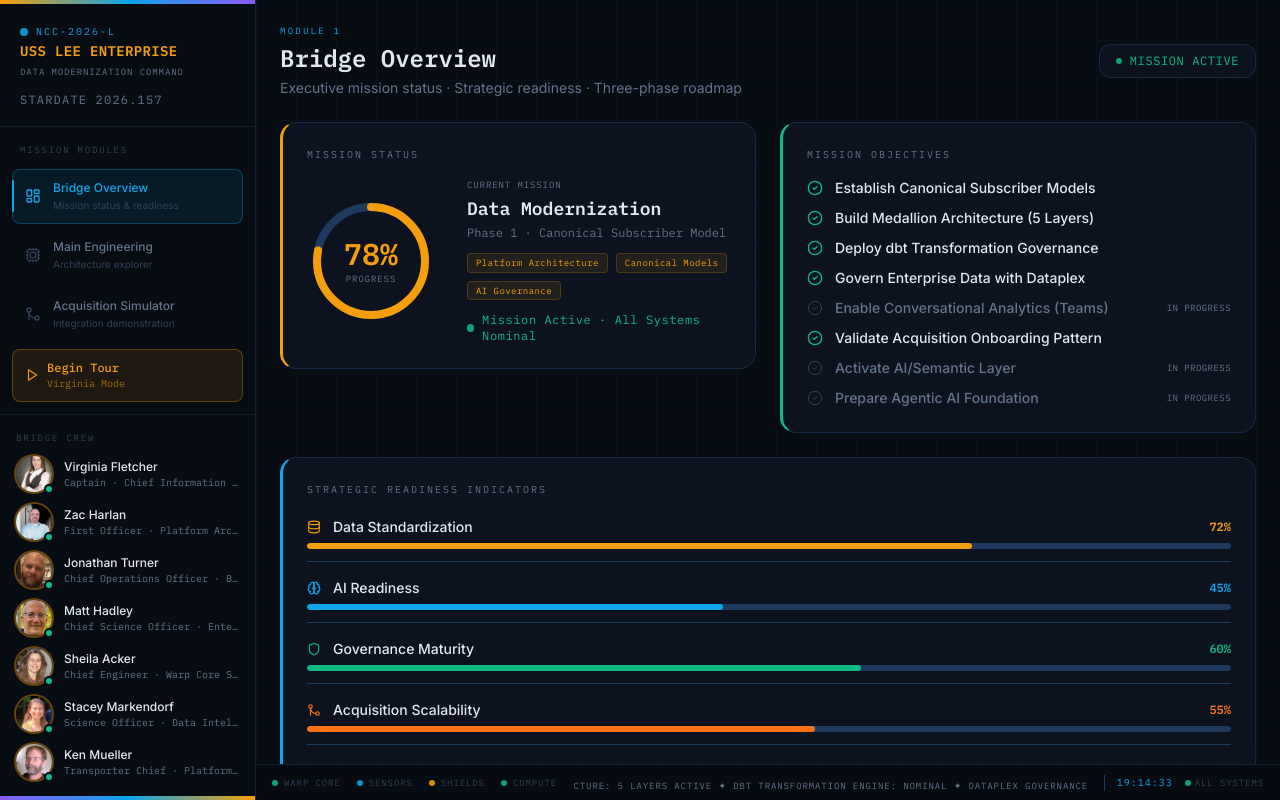
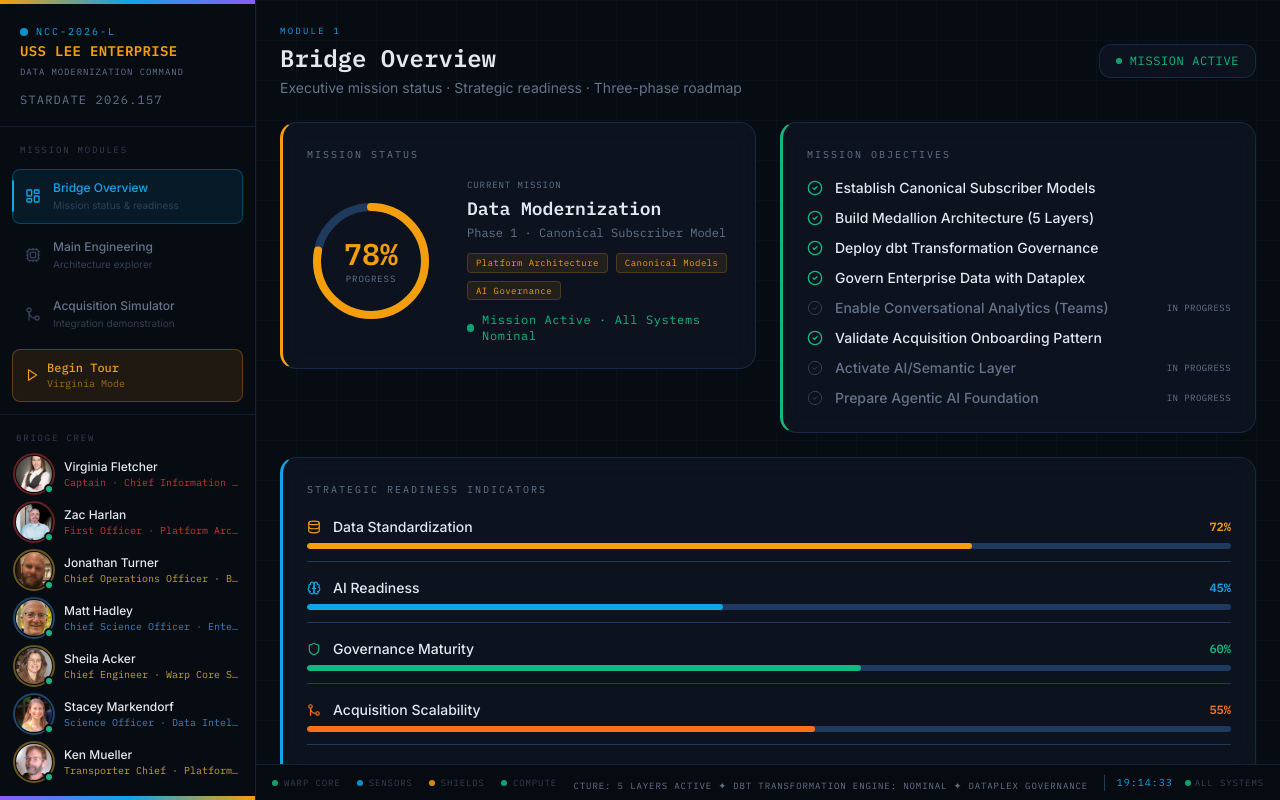
Before and after one commit to Zac-Harlan-Lee-Enterprises/Data-Preso-Website, a Next.js app: page / in a window 1280 px wide. Built offline with nearby package versions, Linux system fonts and the light colour scheme.

Commit message:
feat: apply TNG division colors to crew (red=command, gold=ops, blue=sciences)

```diff
--- a/src/components/bridge/CrewRoster.tsx
+++ b/src/components/bridge/CrewRoster.tsx
@@ -1,7 +1,7 @@
 'use client';
 
 import { motion } from 'framer-motion';
-import { ACTIVE_CREW } from '@/data/crew';
+import { ACTIVE_CREW, DIVISION_COLORS } from '@/data/crew';
 import { publicUrl } from '@/lib/utils';
 
 export default function CrewRoster() {
@@ -11,20 +11,23 @@ export default function CrewRoster() {
         Bridge Crew
       </div>
       <div className="grid grid-cols-3 gap-4">
-        {ACTIVE_CREW.map((member, i) => (
+        {ACTIVE_CREW.map((member, i) => {
+          const dc = DIVISION_COLORS[member.division];
+          return (
           <motion.div
             key={member.id}
             initial={{ opacity: 0, y: 12 }}
             animate={{ opacity: 1, y: 0 }}
             transition={{ delay: i * 0.12 }}
-            className="glass rounded-xl p-4 flex flex-col items-center text-center gap-3 hover:border-lcars-amber/30 transition-colors cursor-default"
+            className="glass rounded-xl p-4 flex flex-col items-center text-center gap-3 cursor-default transition-colors"
+            style={{ borderColor: 'transparent' }}
           >
             <div
               className="relative w-20 h-20 rounded-full overflow-hidden"
               style={{
-                outline: `2px solid ${i === 0 ? '#f59e0b' : '#0ea5e9'}`,
+                outline: `2px solid ${dc.color}`,
                 outlineOffset: '2px',
-                boxShadow: `0 0 20px ${i === 0 ? 'rgba(245,158,11,0.3)' : 'rgba(14,165,233,0.3)'}`,
+                boxShadow: `0 0 20px ${dc.glow}`,
               }}
             >
               <img
@@ -35,7 +38,7 @@ export default function CrewRoster() {
             </div>
             <div>
               <div className="font-mono text-[9px] tracking-[0.15em] uppercase mb-1"
-                style={{ color: i === 0 ? '#f59e0b' : '#0ea5e9' }}>
+                style={{ color: dc.color }}>
                 {member.rank}
               </div>
               <div className="font-semibold text-lcars-text text-sm">{member.name}</div>
@@ -45,7 +48,8 @@ export default function CrewRoster() {
               </div>
             </div>
           </motion.div>
-        ))}
+          );
+        })}
       </div>
     </div>
   );
--- a/src/components/layout/Sidebar.tsx
+++ b/src/components/layout/Sidebar.tsx
@@ -11,7 +11,7 @@ import {
   Play,
 } from 'lucide-react';
 import { useApp } from '@/contexts/AppContext';
-import { ACTIVE_CREW } from '@/data/crew';
+import { ACTIVE_CREW, DIVISION_COLORS } from '@/data/crew';
 import { cn, publicUrl } from '@/lib/utils';
 
 const NAV_ITEMS = [
@@ -134,10 +134,15 @@ export default function Sidebar() {
           Bridge Crew
         </p>
         <div className="space-y-3">
-          {ACTIVE_CREW.map((member) => (
+          {ACTIVE_CREW.map((member) => {
+              const dc = DIVISION_COLORS[member.division];
+              return (
             <div key={member.id} className="flex items-center gap-3">
               <div className="relative shrink-0">
-                <div className="w-9 h-9 rounded-full overflow-hidden ring-2 ring-lcars-amber/40">
+                <div
+                  className="w-9 h-9 rounded-full overflow-hidden"
+                  style={{ outline: `2px solid ${dc.ring}`, outlineOffset: '1px' }}
+                >
                   <img
                     src={publicUrl(member.photo)}
                     alt={member.name}
@@ -150,12 +155,13 @@ export default function Sidebar() {
                 <div className="text-xs font-medium text-lcars-text truncate">
                   {member.name}
                 </div>
-                <div className="text-[10px] text-lcars-muted font-mono truncate">
+                <div className="text-[10px] font-mono truncate" style={{ color: dc.color }}>
                   {member.rank} · {member.role}
                 </div>
               </div>
             </div>
-          ))}
+              );
+            })}
         </div>
       </div>
 
--- a/src/data/crew.ts
+++ b/src/data/crew.ts
@@ -6,7 +6,15 @@ export interface CrewMember {
   photo: string;
   strategicDomain: string;
   bio: string;
+  division: 'command' | 'operations' | 'sciences';
 }
+
+// TNG uniform division colors
+export const DIVISION_COLORS: Record<CrewMember['division'], { color: string; glow: string; ring: string }> = {
+  command:    { color: '#cc3333', glow: 'rgba(204,51,51,0.35)',    ring: 'rgba(204,51,51,0.5)'  },
+  operations: { color: '#c9a227', glow: 'rgba(201,162,39,0.35)',   ring: 'rgba(201,162,39,0.5)' },
+  sciences:   { color: '#3a82c4', glow: 'rgba(58,130,196,0.35)',   ring: 'rgba(58,130,196,0.5)' },
+};
 
 export const ACTIVE_CREW: CrewMember[] = [
   {
@@ -17,6 +25,7 @@ export const ACTIVE_CREW: CrewMember[] = [
     photo: "/crew/VirginiaFletcher.jpg",
     strategicDomain: "Executive AI & Data Strategy",
     bio: "Commanding the USS Lee Enterprise's mission to transform fragmented data assets into a trusted enterprise intelligence platform.",
+    division: "command",
   },
   {
     id: "harlan",
@@ -26,6 +35,7 @@ export const ACTIVE_CREW: CrewMember[] = [
     photo: "/crew/ZacHarlan.jpeg",
     strategicDomain: "Platform Architecture & Delivery",
     bio: "Overseeing the design and implementation of Lee's medallion architecture, ensuring the platform is built to scale across all 77+ properties.",
+    division: "command",
   },
   {
     id: "turner",
@@ -35,6 +45,7 @@ export const ACTIVE_CREW: CrewMember[] = [
     photo: "/crew/JonathanTurner.jpg",
     strategicDomain: "Operational Excellence & Delivery",
     bio: "Coordinating mission-critical operations across the bridge, ensuring all ship systems remain aligned with strategic objectives.",
+    division: "operations",
   },
   {
     id: "hadley",
@@ -44,6 +55,7 @@ export const ACTIVE_CREW: CrewMember[] = [
     photo: "/crew/MattHadley.jpg",
     strategicDomain: "Enterprise Data Strategy",
     bio: "Leading the scientific analysis of Lee's data landscape and charting the course toward a fully governed, AI-ready data estate.",
+    division: "sciences",
   },
   {
     id: "acker",
@@ -53,6 +65,7 @@ export const ACTIVE_CREW: CrewMember[] = [
     photo: "/crew/SheilaAcker.jpg",
     strategicDomain: "Core Infrastructure & Reliability",
     bio: "Maintaining the warp core — the medallion data pipeline — at peak efficiency, keeping data flowing from raw ingestion to AI-ready gold.",
+    division: "operations",
   },
   {
     id: "markendorf",
@@ -62,6 +75,7 @@ export const ACTIVE_CREW: CrewMember[] = [
     photo: "/crew/StaceyMarkendorf.jpg",
     strategicDomain: "Data Intelligence & Analytics",
     bio: "Scanning the data frontier for intelligence signals, translating raw findings into actionable insights for command.",
+    division: "sciences",
   },
   {
     id: "mueller",
@@ -71,5 +85,6 @@ export const ACTIVE_CREW: CrewMember[] = [
     photo: "/crew/KenMueller.png",
     strategicDomain: "Systems Integration & Connectivity",
     bio: "Ensuring reliable transport of data across all 77+ source systems, acquisition targets, and downstream consumers without signal loss.",
+    division: "operations",
   },
 ];
```
